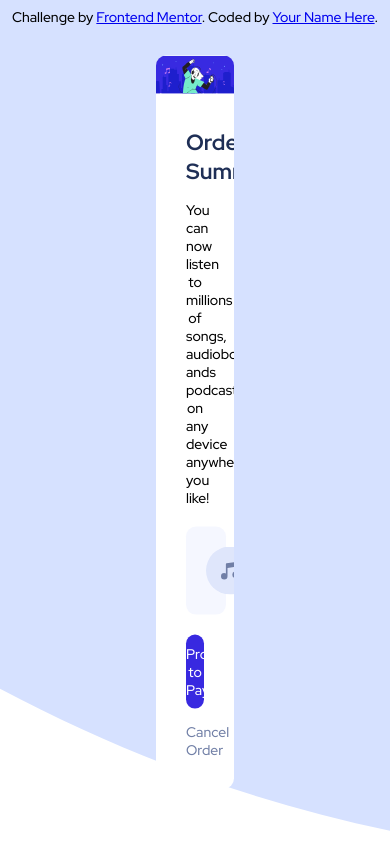
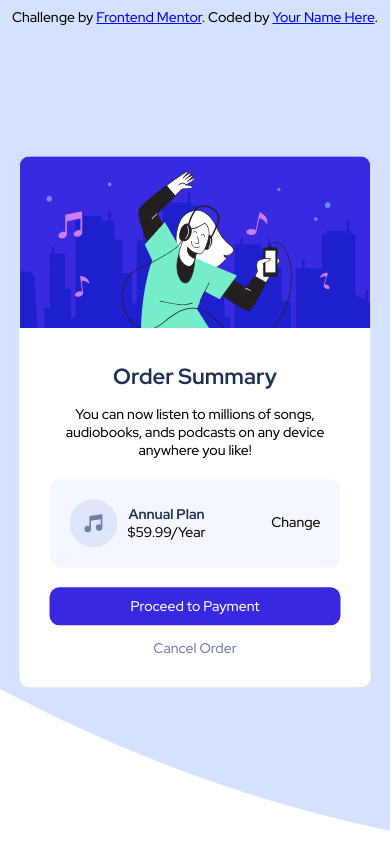
Before and after one commit to jakegodsall/fm-order-summary-component, a plain HTML site: page index.html in a window 390 px wide. Drawn offline with Linux system fonts and the light colour scheme.

Commit message:
working on mobile-first design

```diff
--- a/stylesheet.css
+++ b/stylesheet.css
@@ -8,7 +8,7 @@ body {
 }
 
 .container {
-    width: 20%;
+    width: 90%;
     height: auto;
     border-radius: 10px;
     background-color: #ffffff;
```
